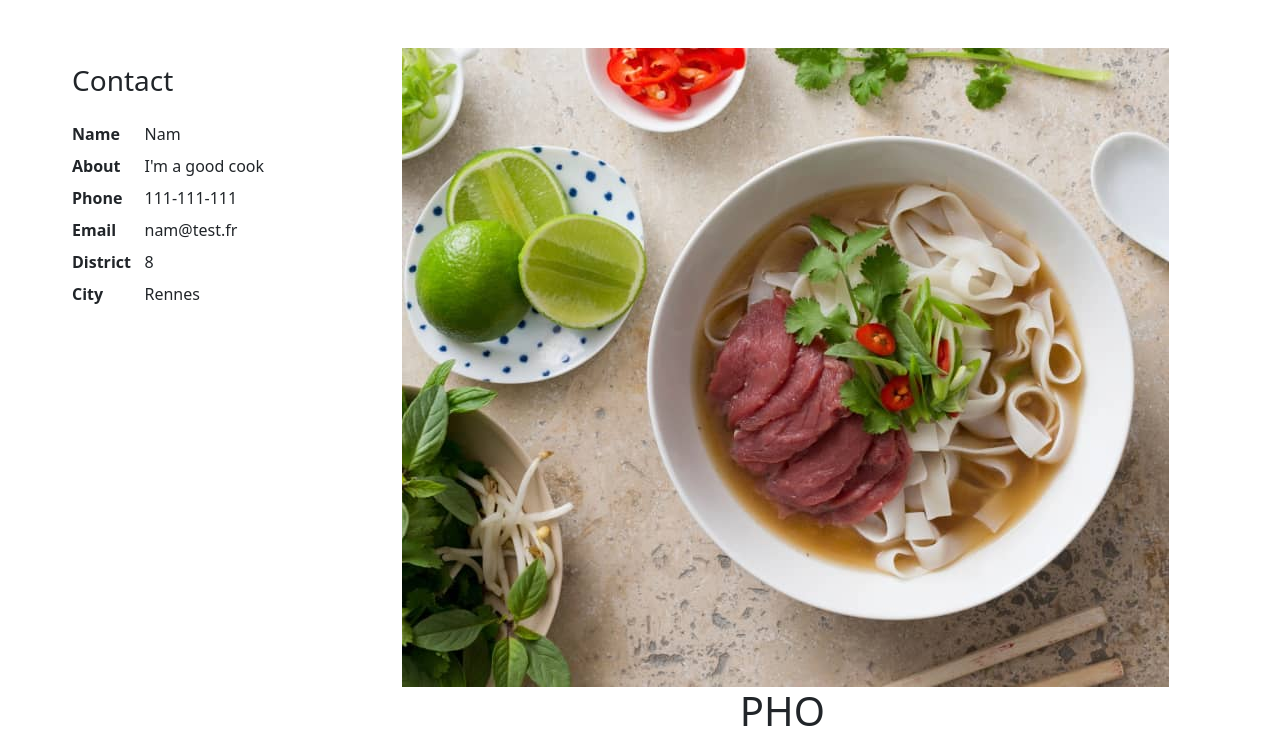
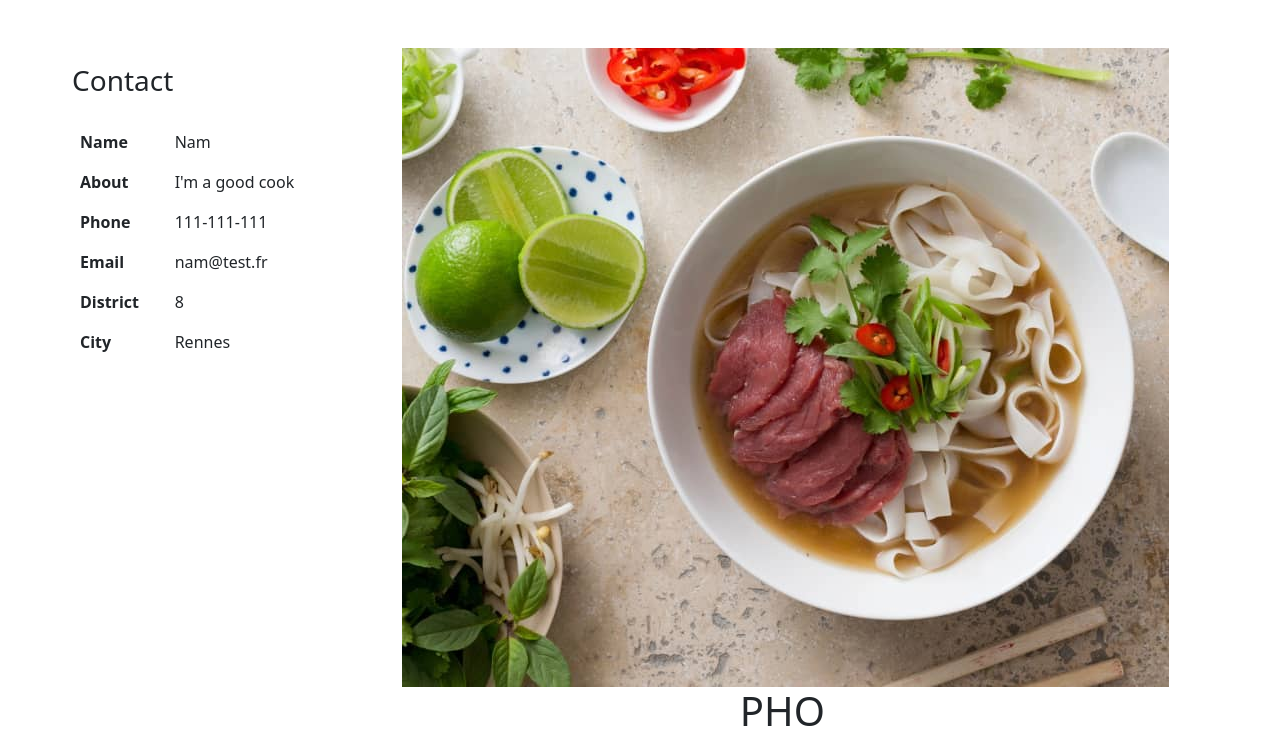
Before and after one commit to ZitaNguyen/FoodMarket, a Flask app: page /product/3 in a window 1280 px wide. Shown: the part 76-813 px from the top of the page. Run offline with Flask 2, Linux system fonts and the light colour scheme; a user stored in the database is signed in; data comes from the database, SQL or seed files in the repository.

Commit message:
change html product page

```diff
--- a/templates/product.html
+++ b/templates/product.html
@@ -8,28 +8,35 @@
 <div class="row mx-5">
   <!-- Contact -->
   <div class="col-xs-1 col-lg-3">
-      <div class="h3 py-3">
-          Contact
-      </div>
-      <dl class="row">
-          <dt class="col-sm-3">Name</dt>
-          <dd class="col-sm-9">{{ seller[0].capitalize() }}</dd>
-
-          <dt class="col-sm-3">About</dt>
-          <dd class="col-sm-9">{{ seller[2] }}</dd>
-
-          <dt class="col-sm-3">Phone</dt>
-          <dd class="col-sm-9">{{ seller[5] }}</dd>
-
-          <dt class="col-sm-3">Email</dt>
-          <dd class="col-sm-9">{{ seller[1] }}</dd>
-
-          <dt class="col-sm-3">District</dt>
-          <dd class="col-sm-9">{{ seller[3] }}</dd>
-
-          <dt class="col-sm-3">City</dt>
-          <dd class="col-sm-9">{{ seller[4] }}</dd>
-      </dl>
+    <h3 class="py-3">Contact</h3>
+    <table class="table table-borderless">
+        <tbody>
+            <tr>
+                <th scope="row">Name</th>
+                <td>{{ seller[0].capitalize() }}</td>
+            </tr>
+            <tr>
+                <th scope="row">About</th>
+                <td>{{ seller[2] }}</td>
+            </tr>
+            <tr>
+                <th scope="row">Phone</th>
+                <td>{{ seller[5] }}</td>
+            </tr>
+            <tr>
+                <th scope="row">Email</th>
+                <td>{{ seller[1] }}</td>
+            </tr>
+            <tr>
+                <th scope="row">District</th>
+                <td>{{ seller[3] }}</td>
+            </tr>
+            <tr>
+                <th scope="row">City</th>
+                <td>{{ seller[4] }}</td>
+            </tr>
+        </tbody>
+    </table>
   </div>
 
   <!-- Menu -->
```
Also changed, not shown: 1 other file.
